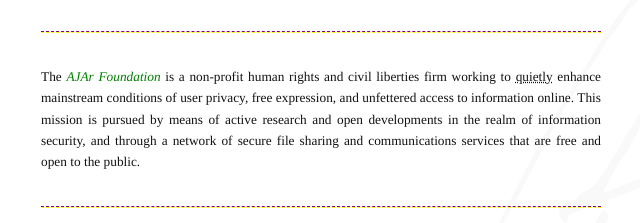
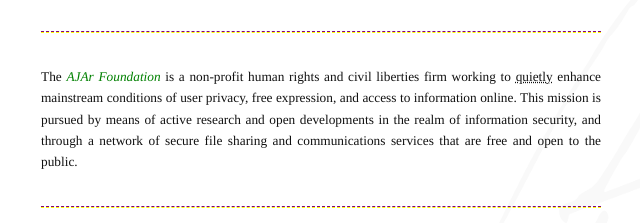
Before and after one commit to ajar-org/www.ajar.org, a plain HTML site: page index.html in a window 1280 px wide. Shown: the part 414-637 px from the top of the page, without its empty margins (319-959 px from the left). Drawn offline with Linux system fonts and the light colour scheme; a web font is replaced by a local one.

Commit message:
can't even remember...
think it had something to do with the title, and looks like I've removed a word for some reason

```diff
--- a/index.html
+++ b/index.html
@@ -2,7 +2,7 @@
 
 <head>
   <meta charset="utf-8">
-  <title>AJAr Foundation // (ac|hack)tivism for human rights</title>
+  <title>The AJAr Foundation</title>
   <link href="https://fonts.googleapis.com/css?family=Droid+Serif:400,700,400italic" rel="stylesheet" type="text/css">
   <link rel="icon" type="image/png" href="favicon-32x32.png" sizes="32x32">
   <link rel="icon" type="image/png" href="favicon-16x16.png" sizes="16x16">
@@ -123,7 +123,7 @@
     civil liberties firm working to
     <abbr title="in such a way that many efforts will not be apparent to protected users">quietly</abbr>
     enhance mainstream conditions of user privacy,
-    free expression, and unfettered access to information online. This mission is pursued by means of active
+    free expression, and access to information online. This mission is pursued by means of active
     research and open developments in the realm of information security, and through a network
     of secure file sharing and communications services that are free and open to the public.
   </p>
```
